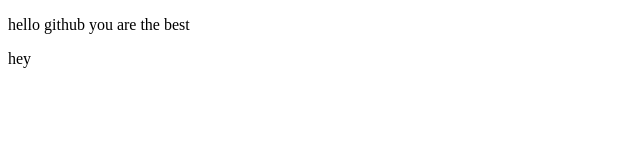
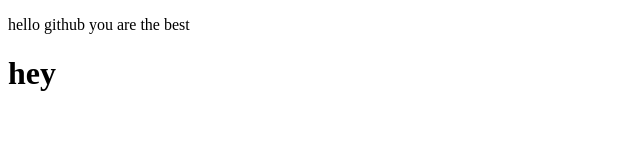
Before and after one commit to meenarajesh9691/vs-code-with-github, a plain HTML site: page index.html in a window 1280 px wide. Shown: the full height of the page, 0-640 px from the left. Drawn offline with Linux system fonts and the light colour scheme.

Commit message:
changes pushing to branch chance1

```diff
--- a/index.html
+++ b/index.html
@@ -8,6 +8,6 @@
 </head>
 <body>
     <p>hello github you are the best</p>
-    <p>hey</p>
+    <h1>hey</h1>
 </body>
 </html>
```
